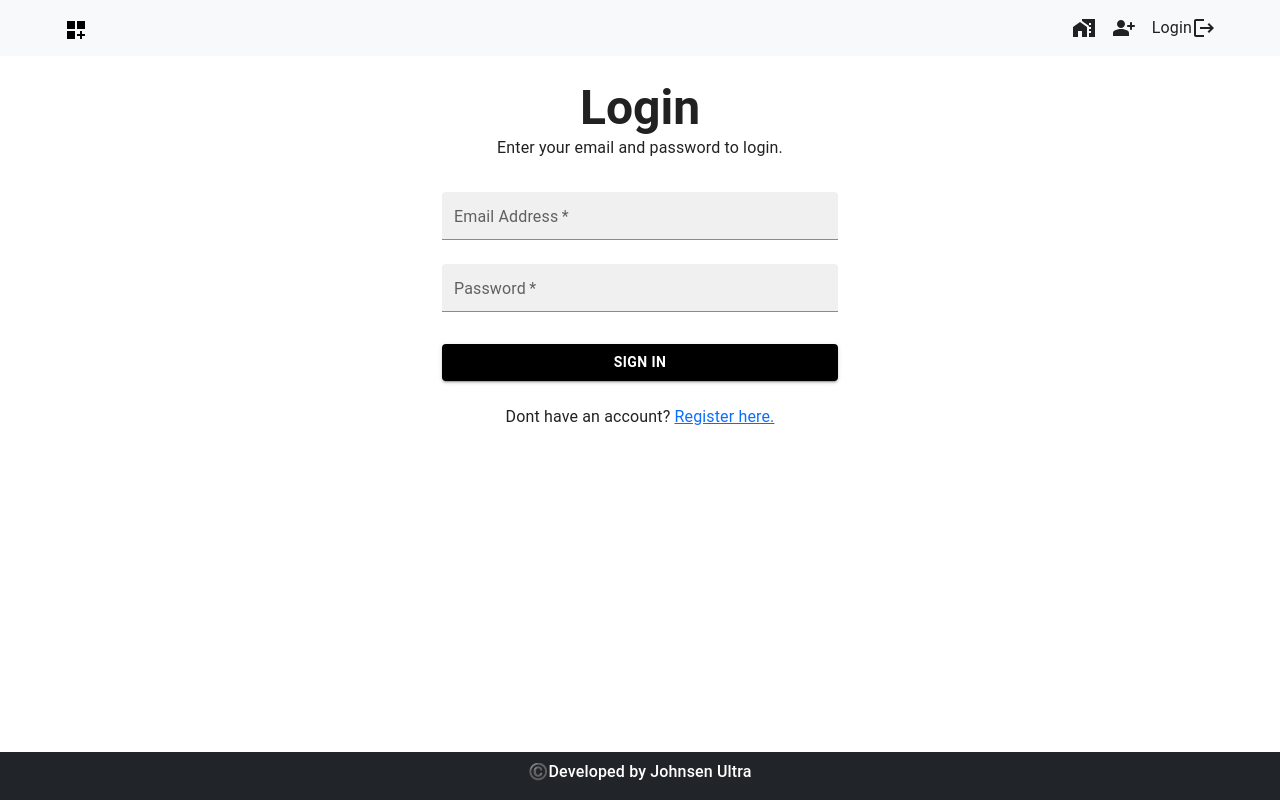
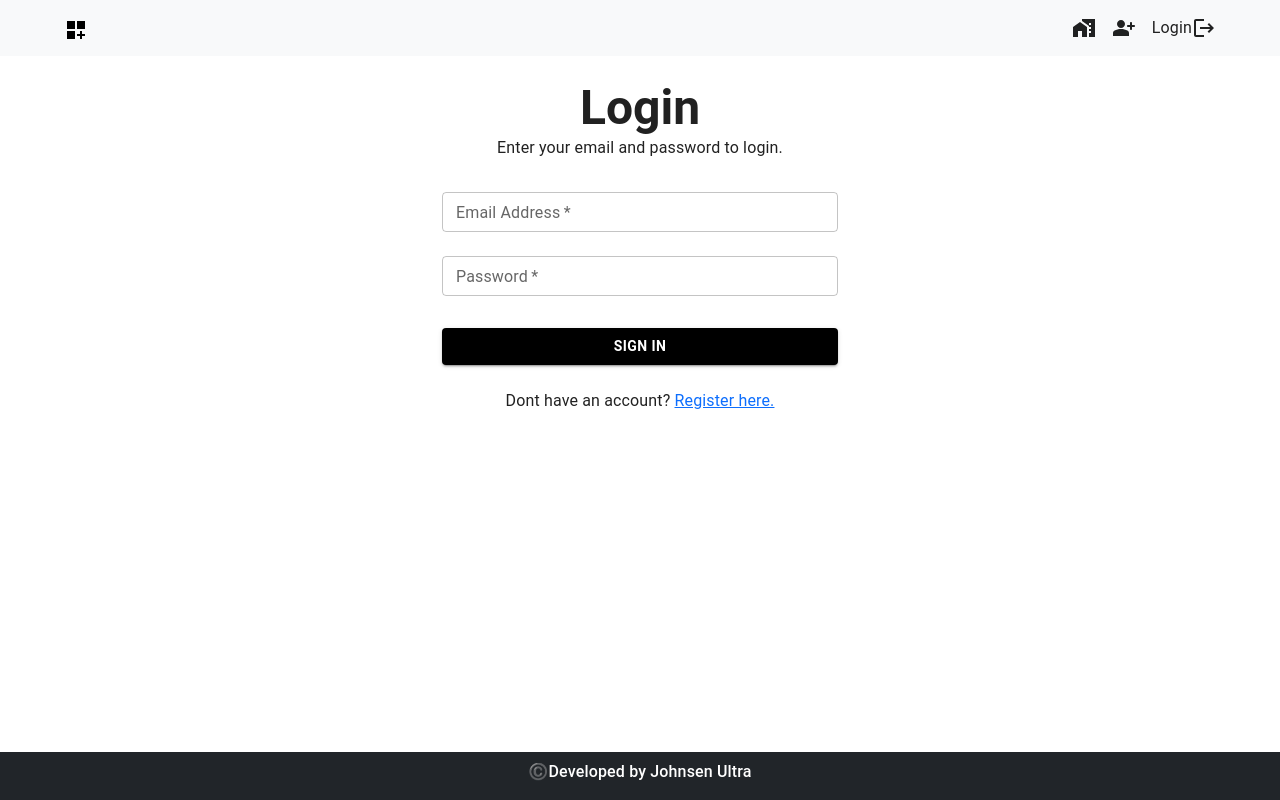
Before and after one commit to johnsenultra/Project4-Empolyee-Management-Dashboard, a React (Vite) app: page /login in a window 1280 px wide. Built offline with nearby package versions, Linux system fonts and the light colour scheme.

Commit message:
added auth

```diff
--- a/src/pages/auth/Login.jsx
+++ b/src/pages/auth/Login.jsx
@@ -6,11 +6,51 @@ import Box from '@mui/material/Box';
 import Typography from '@mui/material/Typography';
 import Container from '@mui/material/Container';
 import { createTheme, ThemeProvider } from '@mui/material/styles';
-import { Link } from 'react-router-dom';
+import { Link, useNavigate } from 'react-router-dom';
+import { getAuth, signInWithEmailAndPassword } from "firebase/auth";
+import firebaseApp from '../firebaseConfig';
+import { useState } from 'react';
+import Swal from 'sweetalert2'
+
+
 
 const defaultTheme = createTheme();
 
 export default function Login() {
+
+  const [email, setEmail] = useState('');
+  const [password, setPassword] = useState('');
+
+  let navigate = useNavigate();
+
+  const handleLogin = () => {
+    if(email !== '' && password !== '') {
+      const auth = getAuth(firebaseApp);
+      signInWithEmailAndPassword(auth, email, password)
+      .then((userCredential) => {
+        // Signed in
+        const user = userCredential.user;
+        navigate('/');
+        // ...
+      })
+      .catch((error) => {
+        Swal.fire({
+          toast: 'true',
+          text: error,
+          icon: 'error',
+          confirmButtonText: 'OK',
+        })
+      });
+    } else {
+      Swal.fire({
+        toast: 'true',
+        text: 'Incorret or missing credentials!',
+        icon: 'error',
+        confirmButtonText: 'OK',
+      })
+    }
+  }
+
 
   return (
     <ThemeProvider theme={defaultTheme}>
@@ -40,7 +80,11 @@ export default function Login() {
               label="Email Address"
               name="email"
               autoComplete="email"
-              variant='filled'
+              variant='outlined'
+              onChange={(e) => setEmail(
+                e.target.value
+              )}
+              value={email}
             />
             <TextField
               margin="normal"
@@ -52,9 +96,13 @@ export default function Login() {
               type="password"
               id="password"
               autoComplete="current-password"
-              variant='filled'
+              variant='outlined'
+              onChange={(e) => setPassword(
+                e.target.value
+              )}
+              value={password}
             />
-            <Button type="submit" fullWidth variant="contained"
+            <Button fullWidth variant="contained" onClick={() => handleLogin()}
               sx={{
                 mt: 3,
                 background: 'black',
```
